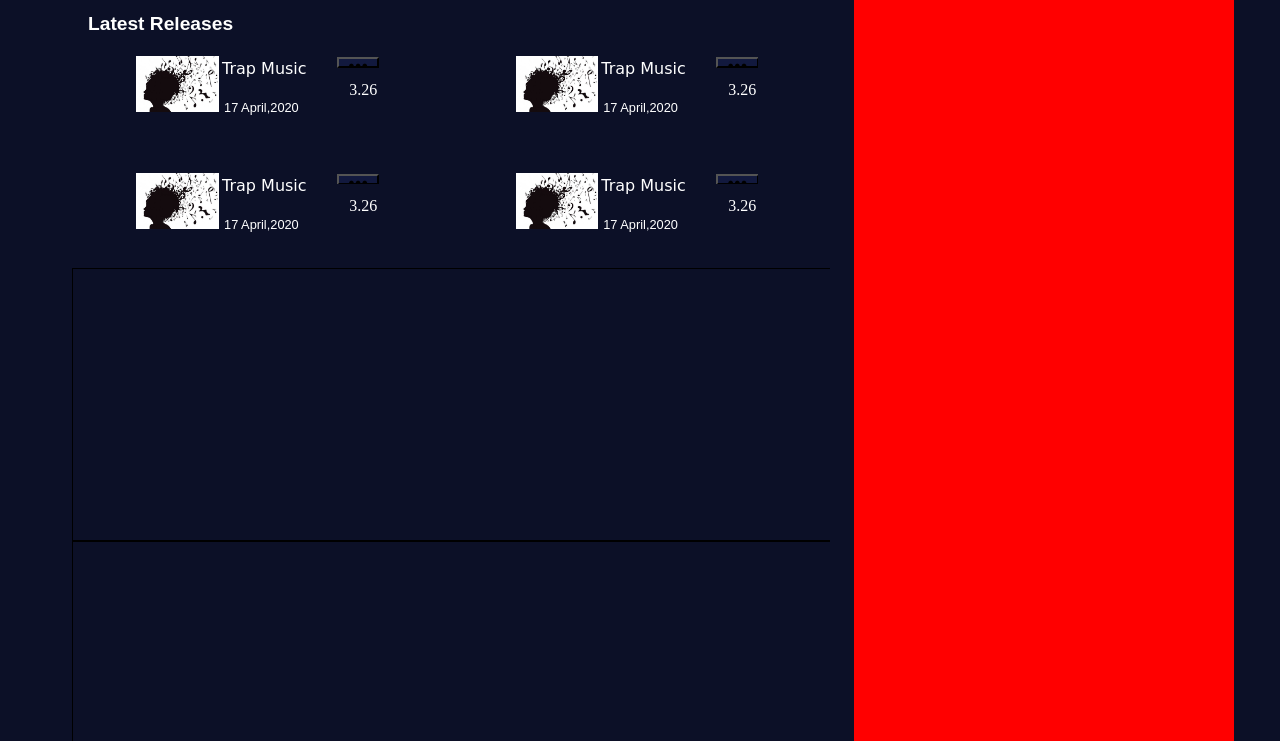
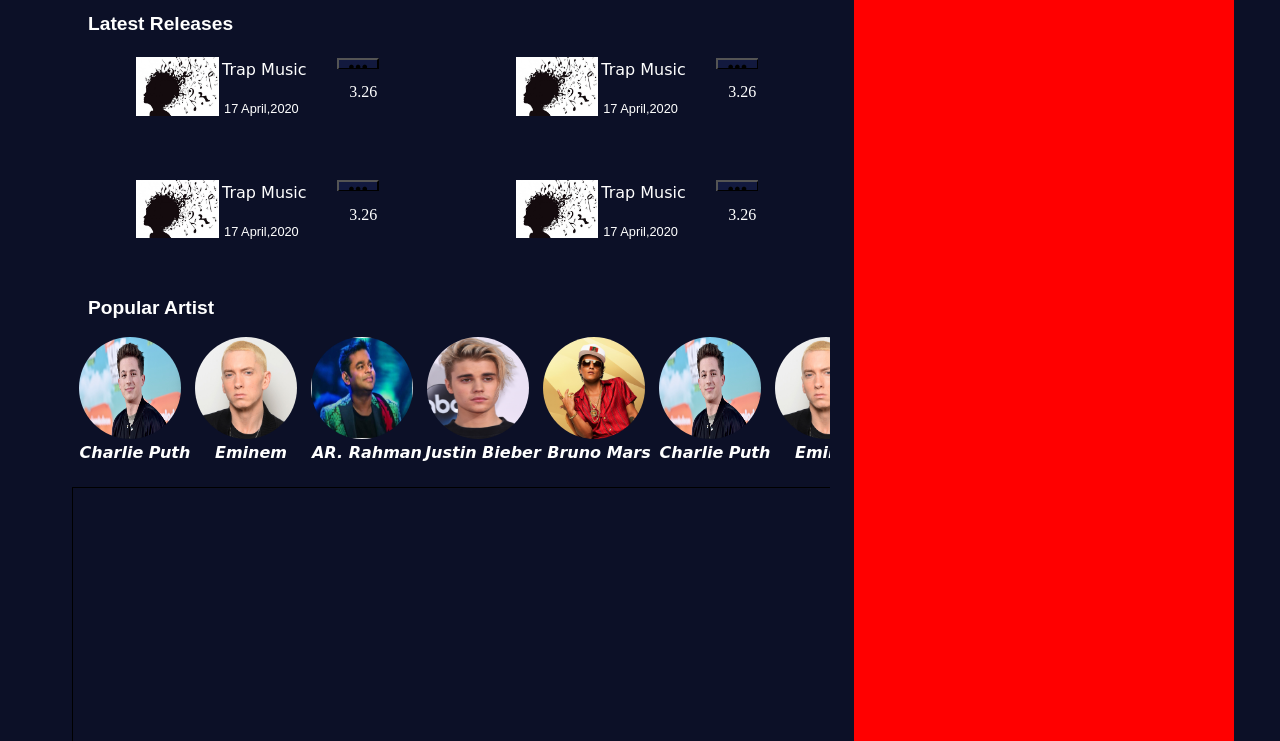
Before and after one commit to AtulRaj151/MusicPlayer, a plain HTML site: page index.html in a window 1280 px wide. Shown: the part 487-1228 px from the top of the page. Drawn offline with Linux system fonts and the light colour scheme.

Commit message:
added popular artist

```diff
--- a/Assets/css/main.css
+++ b/Assets/css/main.css
@@ -99,7 +99,7 @@ body{
 
 /*navigation search bar top ends*/
 
- /*main section start*/
+ /*......................................................main section start........................................*/
 
  #main{
 
@@ -195,7 +195,7 @@ body{
 
 }
 
-/*latest release section start*/
+/*//////////////latest release section start//////////////*/
 
 
 
@@ -210,7 +210,7 @@ body{
 
 }
 
-#latest-container-design{
+.container-design-heading{
 
     height: 8%;
     width: 100%;
@@ -338,11 +338,97 @@ body{
 
 }
 
-/*latest release section  ends*/
+/*///////////latest release section  ends/////////////*/
 
 
 
- /*main section ends*/
+/*<<<<<<<<<<<<<<<<<<popular artist start>>>>>>>>>>>>>>>>*/
+
+.card-layout{
+
+/*    border: 1px solid white;*/
+    width: 100%;
+    margin: 0px;
+    padding: 0px;
+    height: 19vh;
+}
+
+.carousel-layout{
+
+/*   border: 1px solid green;*/
+    width: 100%;
+    height: 100%;
+    margin: 0px;
+    display: flex;
+    flex-wrap: nowrap;
+    overflow: scroll;
+    justify-content: space-between;
+    padding: 0px;
+}
+
+.carousel-layout li{
+
+    display: inline-block;
+    padding: 7px;
+}
+.popular-artist-item{
+
+     height: 100%;
+     width: 102px;
+    /* border:1px solid tomato;*/
+     display: inline-block;
+     position: relative;
+}
+ .popular-artist-img{
+    height: 102px;
+    width: 102px;
+/*    border: 1px solid red;*/
+
+ }
+
+  .popular-artist-img img{
+    height: 100%;
+    width: 100%;
+    border-radius: 50%
+ }
+ .artist-name{
+
+    height: auto;
+   /* border: 1px solid #2196F3;*/
+    width: 100%;
+    position: absolute;
+    padding: 4px;
+    margin-left: -6px;
+ }
+ .artist-name h4{
+
+    padding: 0px;
+    margin: 0px;
+    align-items: center;
+    font-family: cursive;
+    font-style: italic;
+    font-size: medium;
+    text-align: center;
+ }
+
+
+ .disable-scrollbars::-webkit-scrollbar {
+    width: 0px;
+    height: 0px;
+    background: transparent; /* Chrome/Safari/Webkit */
+}
+
+.disable-scrollbars {
+  scrollbar-width: none; /* Firefox */
+  -ms-overflow-style: none;  /* IE 10+ */
+}
+
+
+/*<<<<<<<<<<<<<<<<<<<<popular artist ends>>>>>>>>>>>>>>>>>>>>>>>>>>*/
+
+
+
+ /*....................................................main section ends.........................................................*/
 
 
 
--- a/index.html
+++ b/index.html
@@ -89,7 +89,7 @@
        </section>
 	<section id="main-latest-releases">
 
-		  <div id="latest-container-design">
+		  <div class="container-design-heading">
           	<h2 class="card-heading txt-white">Latest Releases</h2>
           </div>
           <div id="card-design-latest-release-container">
@@ -173,7 +173,124 @@
 
 	</section>
 
-	<section id="main-popular-artists">
+	<section class="main-popular-artists">
+      <div class="container-design-heading">
+            <h2 class="card-heading txt-white">Popular Artist</h2>
+      </div>
+
+      <div class="card-layout">
+
+           <ul class="carousel-layout disable-scrollbars">
+              <li class="popular-artist-item">
+                <div class="popular-artist-img">
+                <img src="Assets/Images/artist/charlie.jpg">
+                </div>
+                <div class="artist-name">
+                  <h4 id="artist-charlie" class="txt-white"> Charlie Puth</h4>
+                </div>
+
+              </li>
+
+              <li class="popular-artist-item">
+                <div class="popular-artist-img">
+                <img src="Assets/Images/artist/eminem.jpg">
+                </div>
+                <div class="artist-name">
+                  <h4 id="artist-eminem" class="txt-white">Eminem</h4>
+                </div>
+
+              </li>
+
+              <li class="popular-artist-item">
+                <div class="popular-artist-img">
+                <img src="Assets/Images/artist/rahman.jfif">
+                </div>
+                <div class="artist-name">
+                  <h4 id="rahman" class="txt-white">AR. Rahman</h4>
+                </div>
+
+              </li>
+
+              <li class="popular-artist-item">
+                <div class="popular-artist-img">
+                <img src="Assets/Images/artist/justin.jpg">
+                </div>
+                <div class="artist-name">
+                  <h4 id="artist-justin" class="txt-white">Justin Bieber</h4>
+                </div>
+
+              </li>
+
+              <li class="popular-artist-item">
+                <div class="popular-artist-img">
+                <img src="Assets/Images/artist/bruno.jfif">
+                </div>
+                <div class="artist-name">
+                  <h4 id="artist-bruno" class="txt-white">Bruno Mars</h4>
+                </div>
+
+              </li>
+
+               <li class="popular-artist-item">
+                <div class="popular-artist-img">
+                <img src="Assets/Images/artist/charlie.jpg">
+                </div>
+                <div class="artist-name">
+                  <h4 id="artist-charlie" class="txt-white"> Charlie Puth</h4>
+                </div>
+
+              </li>
+
+              <li class="popular-artist-item">
+                <div class="popular-artist-img">
+                <img src="Assets/Images/artist/eminem.jpg">
+                </div>
+                <div class="artist-name">
+                  <h4 id="artist-eminem" class="txt-white">Eminem</h4>
+                </div>
+
+              </li>
+
+              <li class="popular-artist-item">
+                <div class="popular-artist-img">
+                <img src="Assets/Images/artist/rahman.jfif">
+                </div>
+                <div class="artist-name">
+                  <h4 id="rahman" class="txt-white">AR. Rahman</h4>
+                </div>
+
+              </li>
+
+              <li class="popular-artist-item">
+                <div class="popular-artist-img">
+                <img src="Assets/Images/artist/justin.jpg">
+                </div>
+                <div class="artist-name">
+                  <h4 id="artist-justin" class="txt-white">Justin</h4>
+                </div>
+
+              </li>
+
+              <li class="popular-artist-item">
+                <div class="popular-artist-img">
+                <img src="Assets/Images/artist/bruno.jfif">
+                </div>
+                <div class="artist-name">
+                  <h4 id="artist-bruno" class="txt-white">Bruno Mars</h4>
+                </div>
+
+              </li>
+
+
+
+
+
+           </ul>
+
+
+      </div>
+
+
 
 
 	</section>
```
Also changed, not shown: Assets/Images/artist/bruno.jfif (added), Assets/Images/artist/charlie.jpg (added), Assets/Images/artist/eminem.jpg (added), Assets/Images/artist/justin.jpg (added), Assets/Images/artist/rahman.jfif (added).
